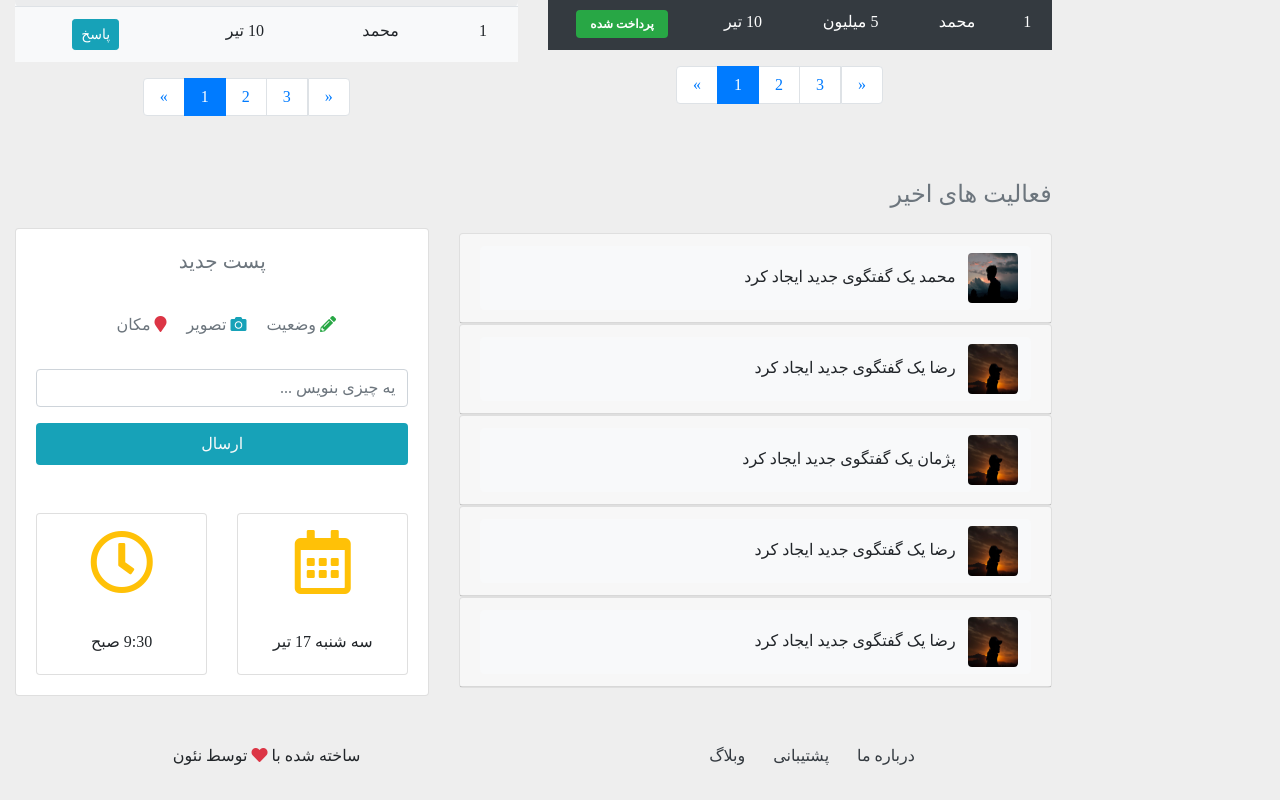
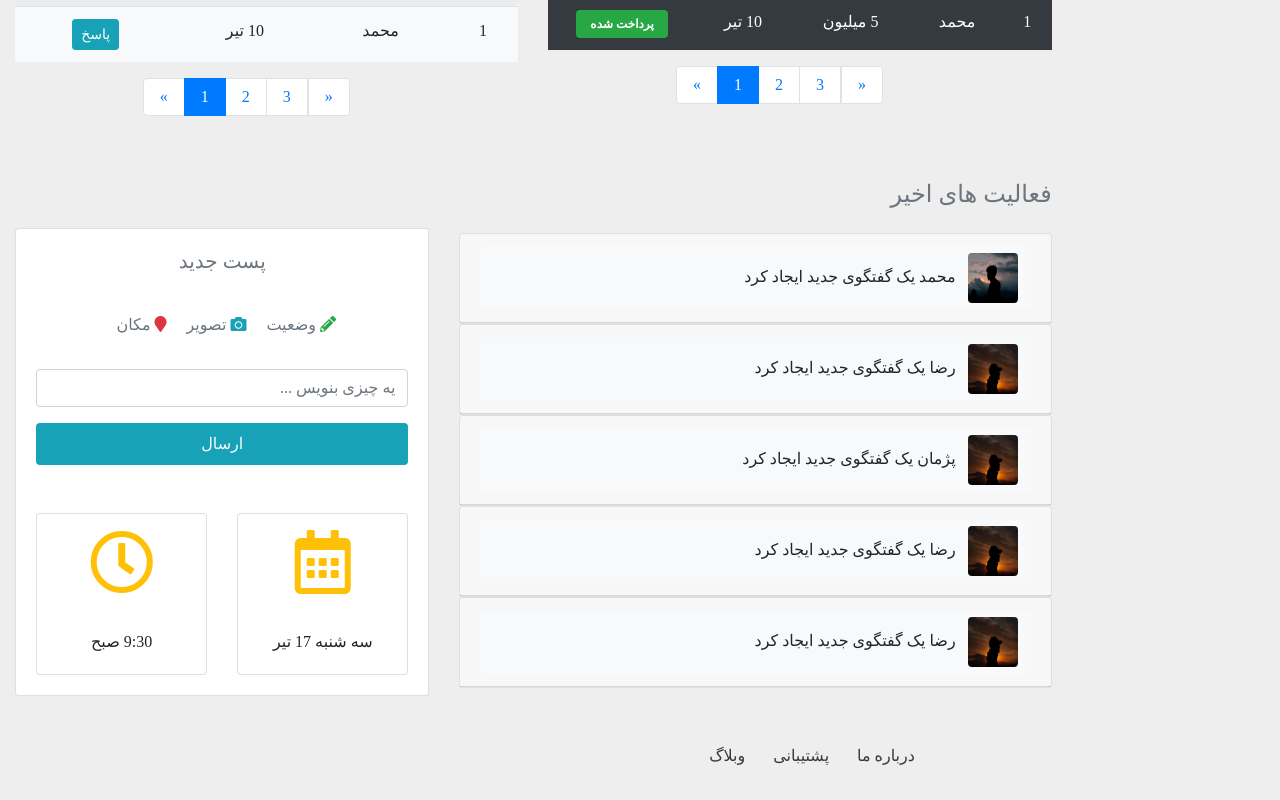
Before and after one commit to Ali-hey-0/bootstrap-2, a plain HTML site: page index.html in a window 1280 px wide. Shown: the part 885-1685 px from the top of the page. Drawn offline with Linux system fonts and the light colour scheme; files whose address does not match are found by name; a web font is replaced by a local one.

Commit message:
Update index.html

```diff
--- a/index.html
+++ b/index.html
@@ -645,7 +645,7 @@
                 </ul>
               </div>
               <div class="col-lg-6 text-center ">
-                ساخته شده با <i class="fas fa-heart text-danger"></i> توسط نئون
+
               </div>
             </div>
           </div>
```
